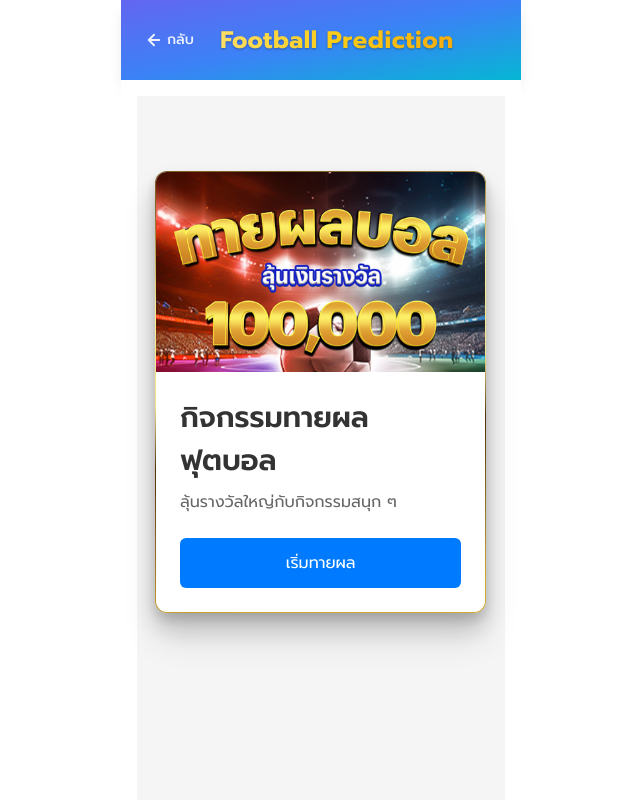
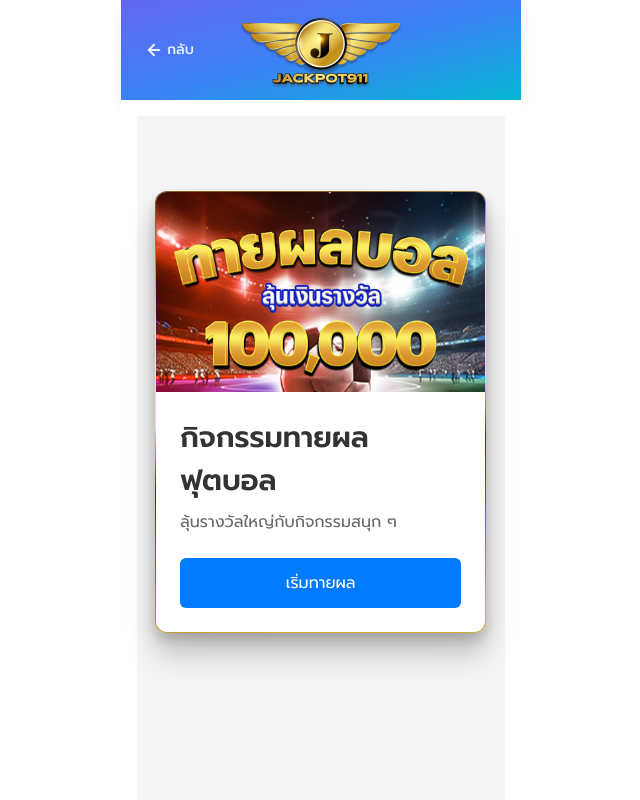
Before and after one commit to Derpao/match, a Next.js app: page / in a window 1280 px wide. Shown: the top 800 px of the page, without its empty margins (319-959 px from the left). Built offline with nearby package versions, Linux system fonts and the light colour scheme.

Commit message:
version 7.3

```diff
--- a/app/components/ClientLayout.tsx
+++ b/app/components/ClientLayout.tsx
@@ -3,6 +3,7 @@
 import { usePathname } from 'next/navigation'
 import { ReactNode } from 'react'
 import BackButton from './BackButton'
+import Image from 'next/image'
 
 export default function ClientLayout({ children }: { children: ReactNode }) {
   const pathname = usePathname()
@@ -15,15 +16,20 @@ export default function ClientLayout({ children }: { children: ReactNode }) {
     `}>
       {!isAdmin && (
         <header className="bg-gradient-to-br from-indigo-500 via-blue-500 to-cyan-500 px-4 min-h-[80px] flex items-center text-white shadow-lg">
-          <div className="relative flex items-center justify-center w-full">
-
-              <div className="p-3 px-4  active:bg-white/20 rounded-xl transition-colors cursor-pointer">
-                <BackButton />
-              </div>
-
-            <h1 className="flex-1 text-center text-2xl font-bold tracking-wide bg-clip-text text-transparent bg-gradient-to-r from-amber-200 via-yellow-400 to-amber-500 drop-shadow-[0_1px_1px_rgba(0,0,0,0.3)]">
-              Football Prediction
-            </h1>
+          <div className="relative flex items-center w-full">
+            <div className="absolute left-0 p-3 px-4 active:bg-white/20 rounded-xl transition-colors cursor-pointer">
+              <BackButton />
+            </div>
+            <div className="flex-1 flex justify-center items-center">
+              <Image
+                src="/images/20240219123410YMrf (1).png"
+                alt="ทายฟุตผลบอล"
+                width={200}
+                height={60}
+                className="object-contain"
+                priority
+              />
+            </div>
           </div>
         </header>
       )}
```
Also changed, not shown: public/images/2001.png (added), public/images/20240219123410YMrf (1).png (added).
